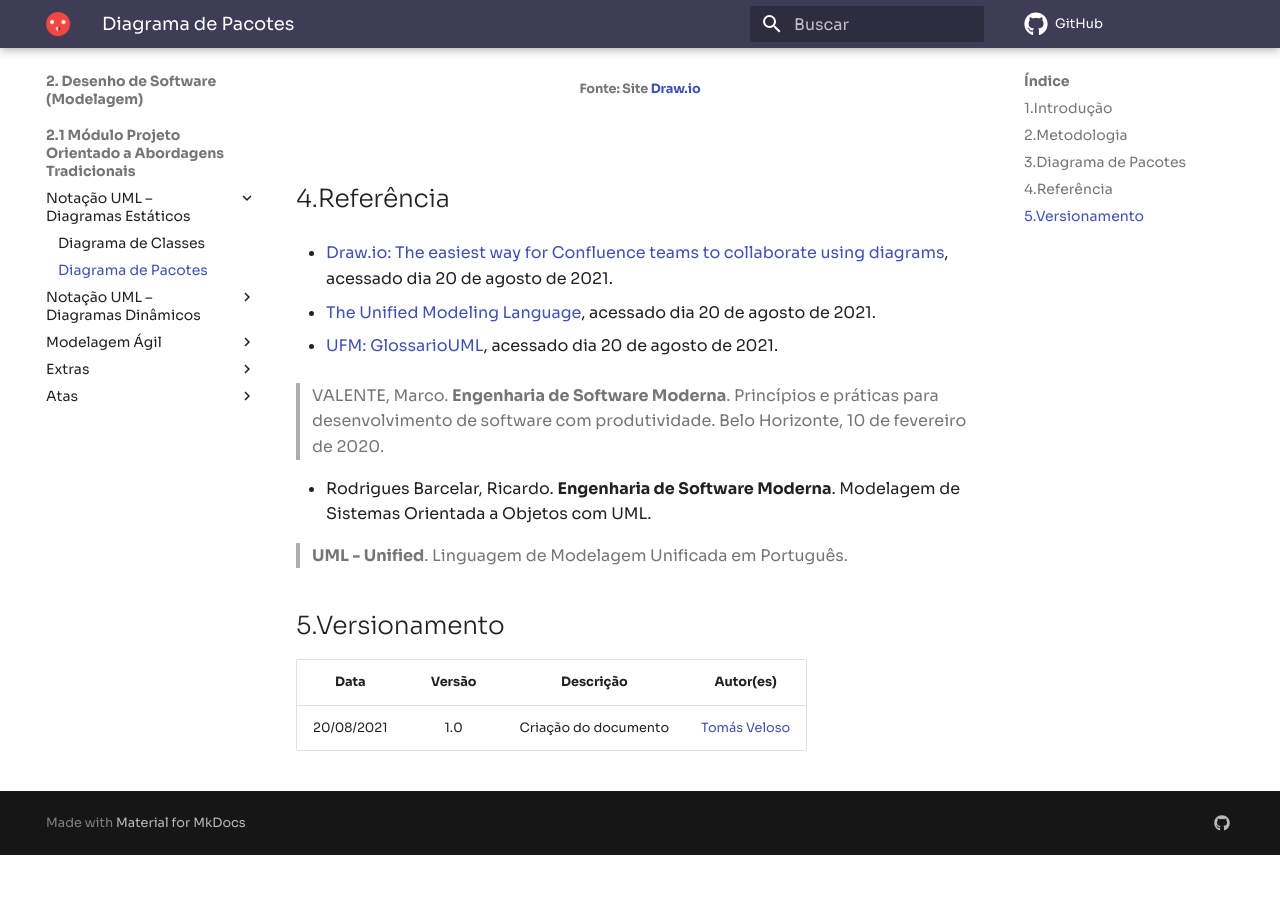
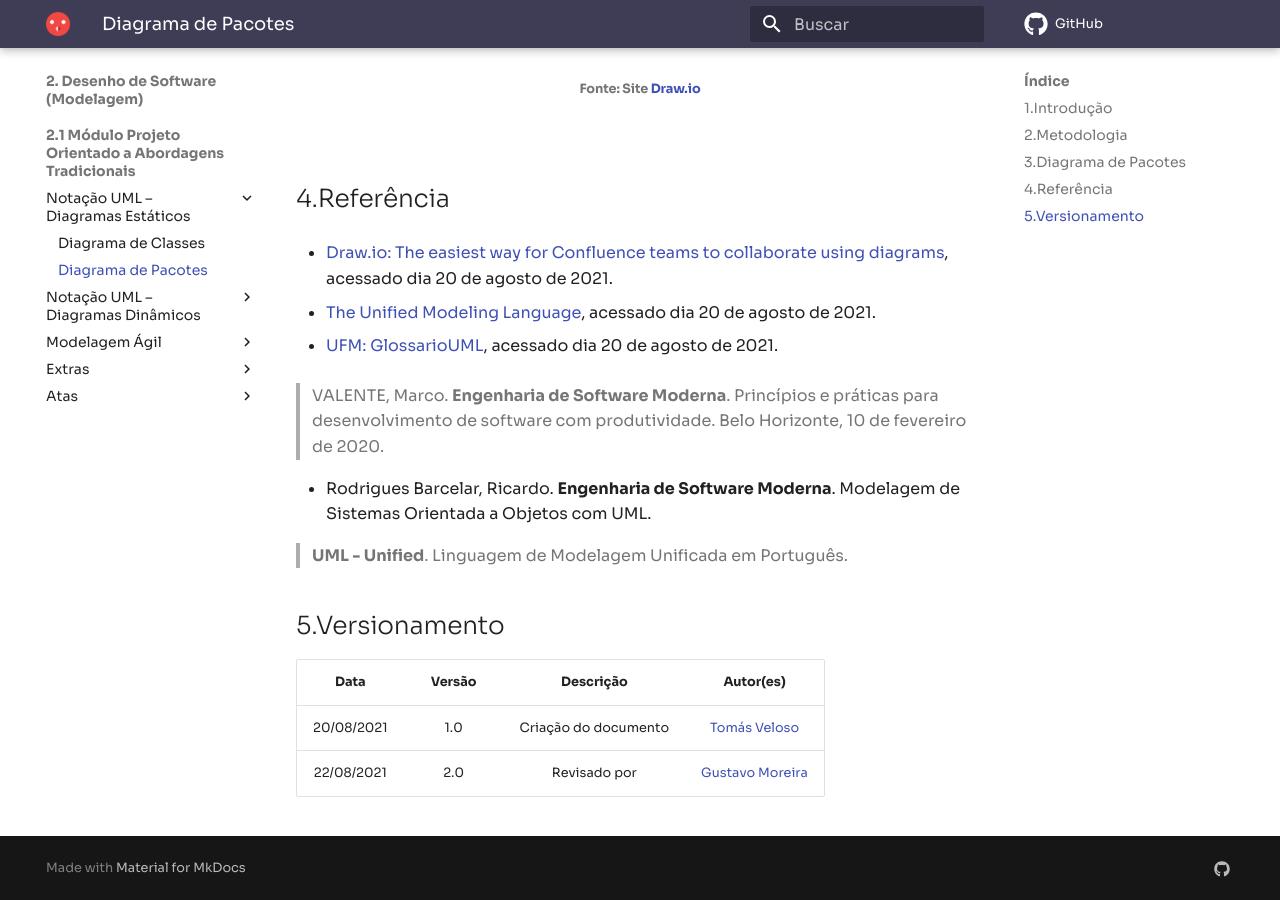
Before and after one commit to UnBArqDsw2021-1/2021.1_G04_Cardeal, an MkDocs documentation site: the page built from docs/modelagem/diagrama_pacotes.md, in a window 1280 px wide and 900 px high, scrolled down 1685 px. Built offline with MkDocs 1.6.1 and Material for MkDocs 9.7.7, drawn with Linux system fonts in a browser that asks for light colours; comment, search, counter and statistics services are not loaded; before the commit the page ends 2540 px from its top, so only the background shows below that.

Commit message:
Update docs/modelagem/diagrama_pacotes.md

```diff
--- a/docs/modelagem/diagrama_pacotes.md
+++ b/docs/modelagem/diagrama_pacotes.md
@@ -39,3 +39,4 @@
 | Data | Versão | Descrição | Autor(es) |
 | :----: | :----: | :----: | :----: |
 | 20/08/2021 | 1.0 | Criação do documento | [Tomás Veloso](https://github.com/tomasvelos0) |
+| 22/08/2021 | 2.0 | Revisado por | [Gustavo Moreira](https://github.com/gustavoduartemoreira) |
```
